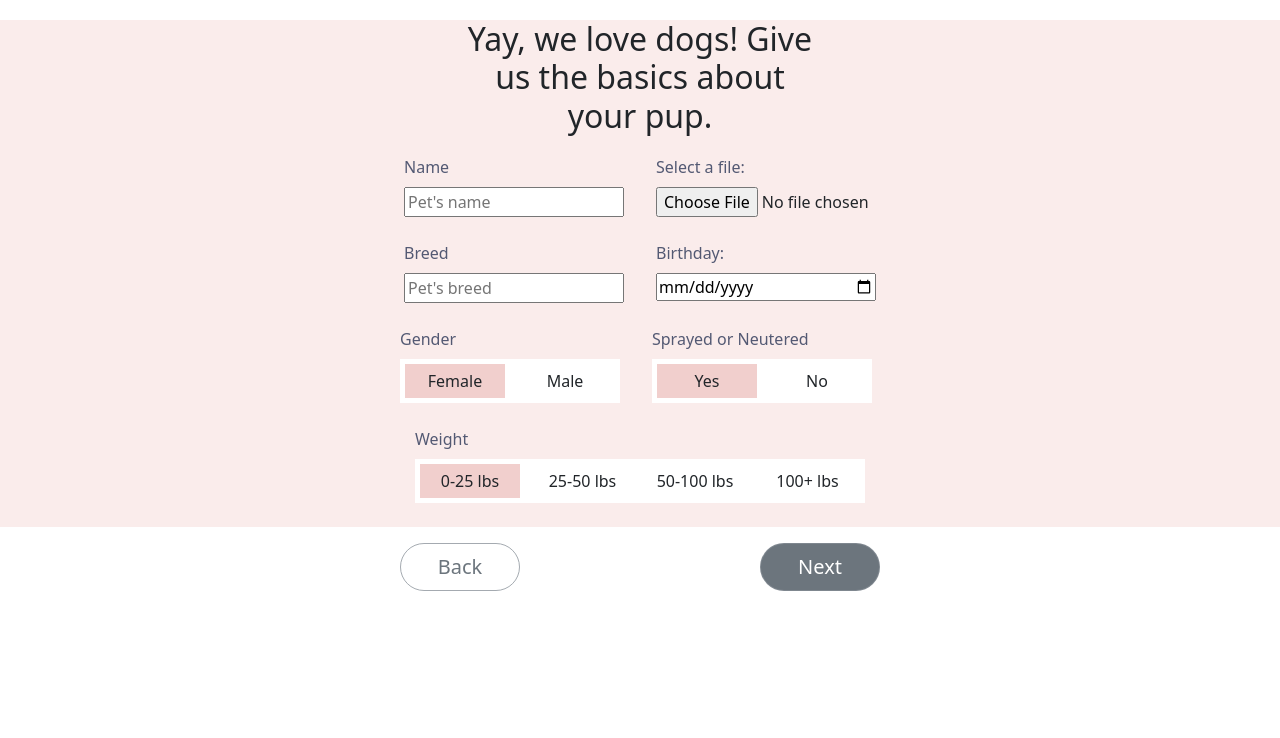
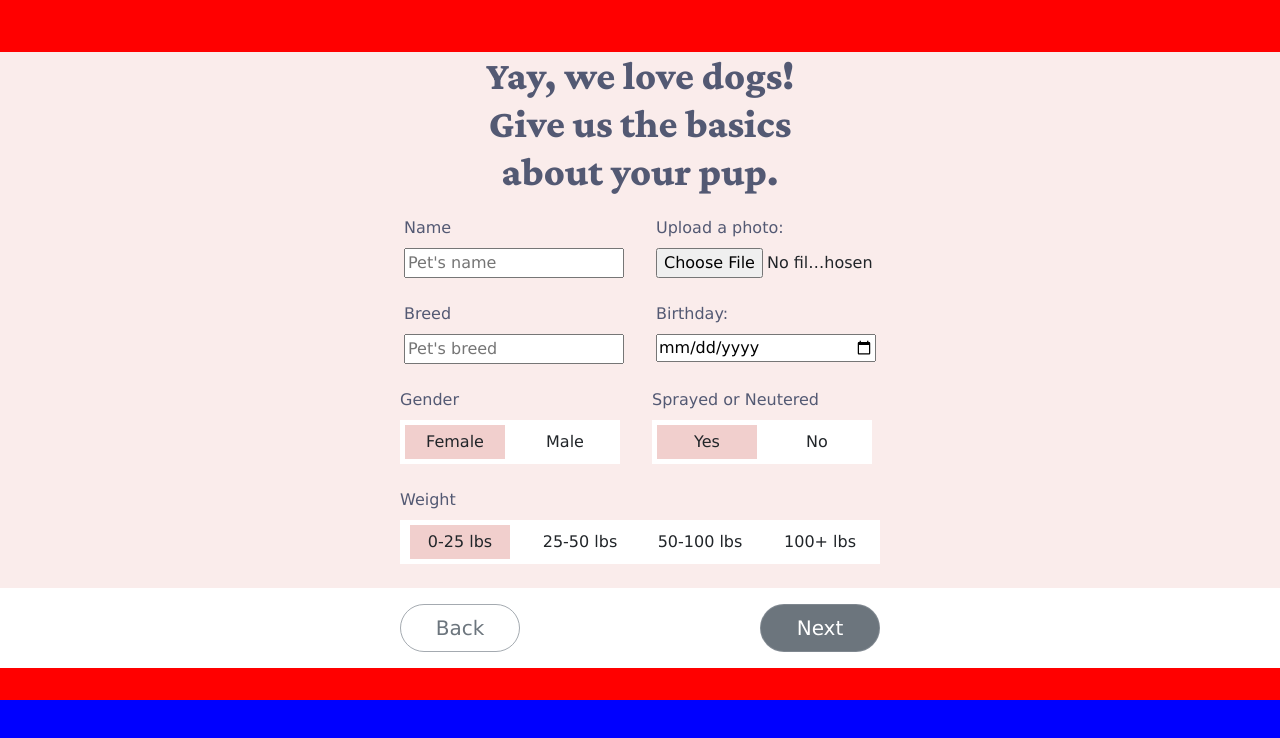
Before and after one commit to David-again/pawtastic_pet-basics, a plain HTML site: page Pet-basics.html in a window 1280 px wide. Drawn offline with nearby package versions, Linux system fonts and the light colour scheme.

Commit message:
pet basics form completed

```diff
--- a/Pet-basics.html
+++ b/Pet-basics.html
@@ -14,7 +14,7 @@
 </head>
 
 <body>
-    <!-- <div class="page-container"> -->
+    <div class="page-container">
         <!-- <div class="navbar"> -->
 
         <!-- <NavLogo /> -->
@@ -47,7 +47,7 @@
 
                 <div class="wrapper">
                     <!-- <div > -->
-                <h2 class="pet-bio__headline"> Yay, we love dogs! Give us the basics about your pup.</h2>
+                    <h1 class="pet-bio__headline"> Yay, we love dogs! Give us the basics about your pup.</h1>
                     <!-- </div> -->
 
                     <!-- beginning of input boxes -->
@@ -58,7 +58,7 @@
                         </div>
 
                         <div class="pet-bio__photo">
-                        <label for="pet-photo">Select a file:</label>
+                            <label for="pet-photo">Upload a photo:</label>
                             <input type="file" id="pet-photo" name="pet-photo">
                         </div>
 
@@ -118,7 +118,7 @@
                 </div>
             </form>
         </div>
-    <!-- </div> -->
+    </div>
 </body>
 
 </html>
--- /dev/null
+++ b/css/base/_fonts.css
@@ -0,0 +1,2 @@
+/* @import url('https://fonts.googleapis.com/css2?family=Crimson+Text:wght@700&display=swap'); */
+@import url('https://fonts.googleapis.com/css2?family=Crimson+Pro:wght@800&display=swap');
--- a/css/modules/_pet-bio.css
+++ b/css/modules/_pet-bio.css
@@ -1,8 +1,11 @@
 .pet-bio__headline {
     /* font-size: 2.2rem; */
+    font-family: 'Crimson Pro', serif;
+    color: var(--deepGrey);
     text-align: center;
-    max-width: 350px;
+    max-width: 400px;
     margin: 20px auto;
+    padding: 0 16px;
 }
 
 .pet-bio__name label, .pet-bio__photo label, .pet-bio__breed label, .pet-bio__birthday label {
--- a/css/modules/_switch-4-fields.css
+++ b/css/modules/_switch-4-fields.css
@@ -34,10 +34,11 @@
 
 @media(min-width: 640px) {
     .weight-switch-container {
-      width: 450px;
+      width: 480px;
     }
     .switch-4-fields {
-      width: 450px;
+      width: 480px;
       grid-template-columns: repeat(4, auto);
+      justify-items: center;
     }
   }
--- a/css/styles.css
+++ b/css/styles.css
@@ -1,3 +1,4 @@
+@import "./base/_fonts.css";
 @import "./base/_variables.css";
 @import "./modules/_switch-2-fields.css";
 @import "./modules/_switch-4-fields.css";
@@ -14,10 +15,24 @@
 @import "./stylesheets/_global-buttons.css";
 
 
-  /* This is just for CodePen. */
-/* .form {
+body {
   font-family: "Lucida Grande", Tahoma, Verdana, sans-serif;
-  /* font-weight: normal; */
-  /* line-height: 1.625; */
+  background-color: red;
+  /* margin-top: auto;
+  margin-bottom: auto; */
+  /* background-color: var(--lightPink); */
+}
 
+html {
+  /* margin: 0;
+  padding: 0; */
+  background-color: blue;
+}
+
+/* body h2 { */
+  /* font-family: "Serif"; */
+  /* font-family: 'Crimson Text', serif; */
+
+  /* font-weight: 700; */
+  /* color: red; */
 /* } */
--- a/css/stylesheets/_page-container.css
+++ b/css/stylesheets/_page-container.css
@@ -1,9 +1,14 @@
 .page-container {
-  display: flex;
+  /* background-color: yellow; */
+  padding-top: 2rem;
+  padding-bottom: 2rem;
+  /* overflow: hidden; */
+
+  /* display: flex; */
   /* flex allows the "nav" and "pet-form" areas to lay side-by-side, 4:6 ratio */
   /* width: 100vw; */
   /* height: 100vh; */
-  min-height: 700px;
-  min-width: 680px;
+  /* min-height: 700px; */
+  /* min-width: 680px; */
   /* margin: 0; */
 }
```
Also changed, not shown: css/modules/_pet-basics-form.css (+7 -0 lines). Lines whose indentation alone changed are shown as unchanged.
